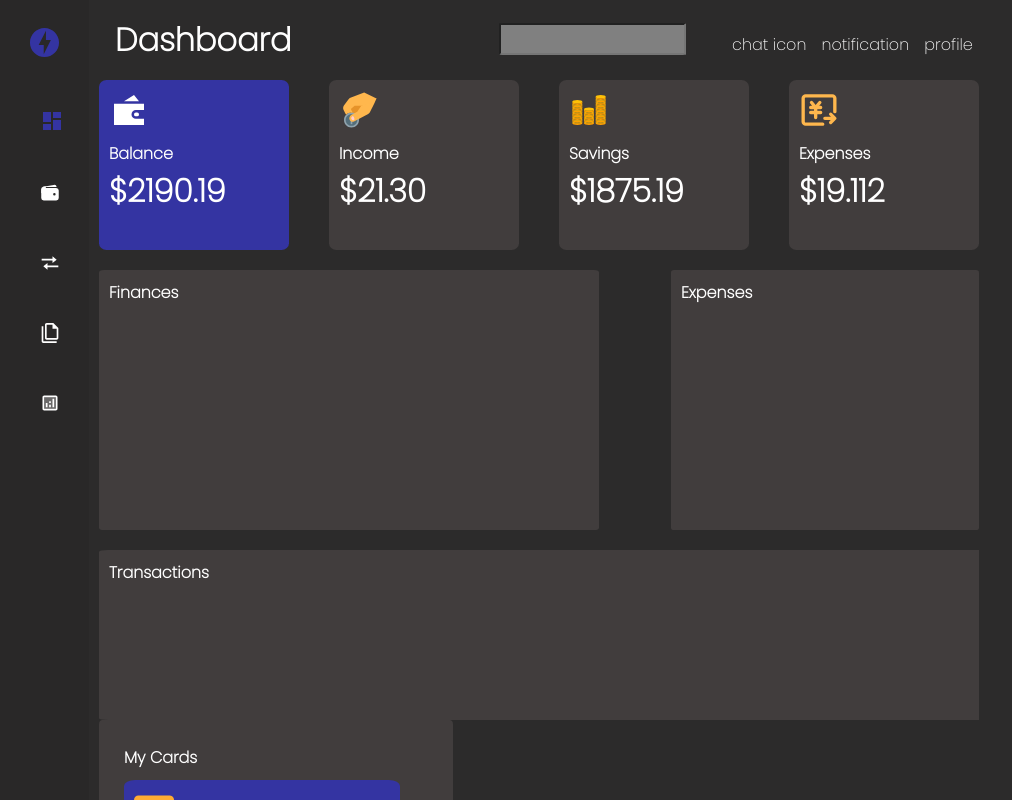
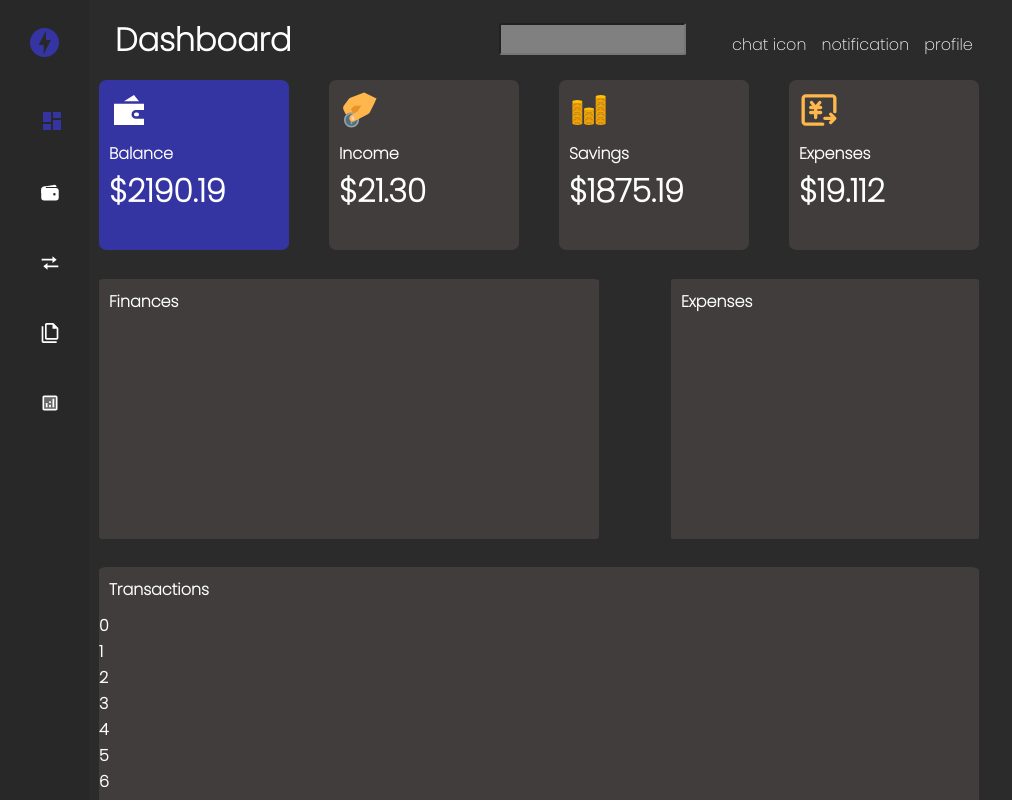
Before and after one commit to farukhsk09/100-days-of-code, a React (Create React App) app in the folder react/finance-dashboard/: page / in a window 1280 px wide. Shown: the top 800 px of the page, without its empty margins (0-1012 px from the left). Built offline with nearby package versions, Linux system fonts and the light colour scheme.

Commit message:
transactions being scrollable and fitting scroll

```diff
--- a/react/finance-dashboard/src/components/CardPanels.js
+++ b/react/finance-dashboard/src/components/CardPanels.js
@@ -3,18 +3,7 @@ import {FlatColorIconsDonate,FlatColorIconsSalesPerformance,EpWalletFilled,IconP
 import React, { Suspense } from "react";
 
 function CardPanels(props) {
-    const IconComponent = React.lazy(() => EpWalletFilled);
-    // const IconComponent2 = require(EpWalletFilled).default;
-    //const ComponentToRender = Components[EpWalletFilled];
-    // if(props.icon == "EpWalletFilled"){
-    //     IconComponent = () => {return (<div className="icon">
-    //             <EpWalletFilled></EpWalletFilled>
-    //         </div>);}
-    // }else{
-    //     IconComponent = () => {return (<div className="icon">
-    //             <EpWalletFilled></EpWalletFilled>
-    //         </div>);}
-    // }
+    // const IconComponent = React.lazy(() => EpWalletFilled);
 
     return (
         <Suspense fallback={<div>Loading...</div>}>
@@ -28,15 +17,15 @@ function CardPanels(props) {
 }
 
 function EvaluatedIcon(props){
-    if(props.icon == 'EpWalletFilled'){
+    if(props.icon === 'EpWalletFilled'){
         return (<div className="icon">
                 <EpWalletFilled></EpWalletFilled>
             </div>);
-    }else if(props.icon=='FlatColorIconsDonate'){
+    }else if(props.icon==='FlatColorIconsDonate'){
         return (<div className="icon">
                 <FlatColorIconsDonate></FlatColorIconsDonate>
             </div>);
-    }else if(props.icon == 'FlatColorIconsSalesPerformance'){
+    }else if(props.icon === 'FlatColorIconsSalesPerformance'){
         return (<div className="icon">
                 <FlatColorIconsSalesPerformance></FlatColorIconsSalesPerformance>
             </div>);
--- a/react/finance-dashboard/src/components/Content.css
+++ b/react/finance-dashboard/src/components/Content.css
@@ -1,6 +1,7 @@
 .Content{
     width: 93vw;
-    height: 100vh;
+    /* min-height: 100vh; */
+    /* max-height: max-content; */
     padding-left: 10px;
     color: white;
     background-color: rgb(44, 43, 43);
@@ -33,7 +34,8 @@
 .side{
     width: 60vw;
     min-width: 55em;
-    overflow: hidden;
+    height: 100vh;
+    overflow: scroll;
     display: flex;
     flex-wrap: wrap;
     margin-right: 30px;
@@ -96,8 +98,21 @@
     width: 50vw;
     min-width: 55em;
     margin-top: 20px;
-    display: flex;
+    overflow: scroll;
+    /* display: flex; */
     border-radius: 1%;
+    height: 19em;
+    padding: 0;
+}
+.sticky{
+    position: sticky;
+    top: 0;
+    background-color: #413D3D;
+    padding: 10px;
+}
+.sticky>h4{
+    margin: 0;
+    margin-bottom: 1px;
 }
 .actions{
     min-width: 19em;
--- a/react/finance-dashboard/src/components/Content.js
+++ b/react/finance-dashboard/src/components/Content.js
@@ -1,10 +1,14 @@
 import CardPanels from './CardPanels';
 import './Content.css';
 import Header from './Header';
-import {FlatColorIconsDonate,FlatColorIconsSalesPerformance,IconParkOutlineExpenses,TwemojiCreditCard,MdiFaceManProfile,MdiFaceWomanProfile,
+import {TwemojiCreditCard,MdiFaceManProfile,MdiFaceWomanProfile,
     CarbonUserProfile,EtProfileFemale,EtProfileMale,IcBaselineNavigateNext
 } from './Icons.js';
 function Content() {
+    const transactions = [];
+    for (let index = 0; index < 20; index++) {
+        transactions.push(<h4>{index}</h4>)
+    }
     return (
         <div className="Content">
             <Header></Header>
@@ -14,20 +18,6 @@ function Content() {
                     <CardPanels name="Income" value="$21.30" icon="FlatColorIconsDonate"></CardPanels>
                     <CardPanels name="Savings" value="$1875.19" icon="FlatColorIconsSalesPerformance"></CardPanels>
                     <CardPanels name="Expenses" value="$19.112" icon="IconParkOutlineExpenses"></CardPanels>
-                    {/* {/* <div className="card">
-                        <div className="icon">
-                            <FlatColorIconsSalesPerformance></FlatColorIconsSalesPerformance>
-                        </div>
-                        <h4>Savings</h4>
-                        <h1>$1875.19</h1>
-                    </div>
-                    <div className="card">
-                        <div className="icon">
-                            <IconParkOutlineExpenses className="yellow"></IconParkOutlineExpenses>
-                        </div>
-                        <h4>Expenses</h4>
-                        <h1>$19.112</h1>
-                    </div> */}
                 </div>
                 <div className="panels">
                     <div className="card large">
@@ -38,7 +28,8 @@ function Content() {
                     </div>
                 </div>
                 <div className="transactions card">
-                    <h4>Transactions</h4>
+                    <div className='sticky'><h4>Transactions</h4></div>
+                    {transactions}
                 </div>
             </div>
 
--- a/react/finance-dashboard/src/components/Sidebar.css
+++ b/react/finance-dashboard/src/components/Sidebar.css
@@ -1,6 +1,6 @@
 .Sidebar{
     width: 7vw;
-    height: 100vh;
+    min-height: 100vh;
     color: white;
     background-color: rgb(41, 40, 40);
 }
```
